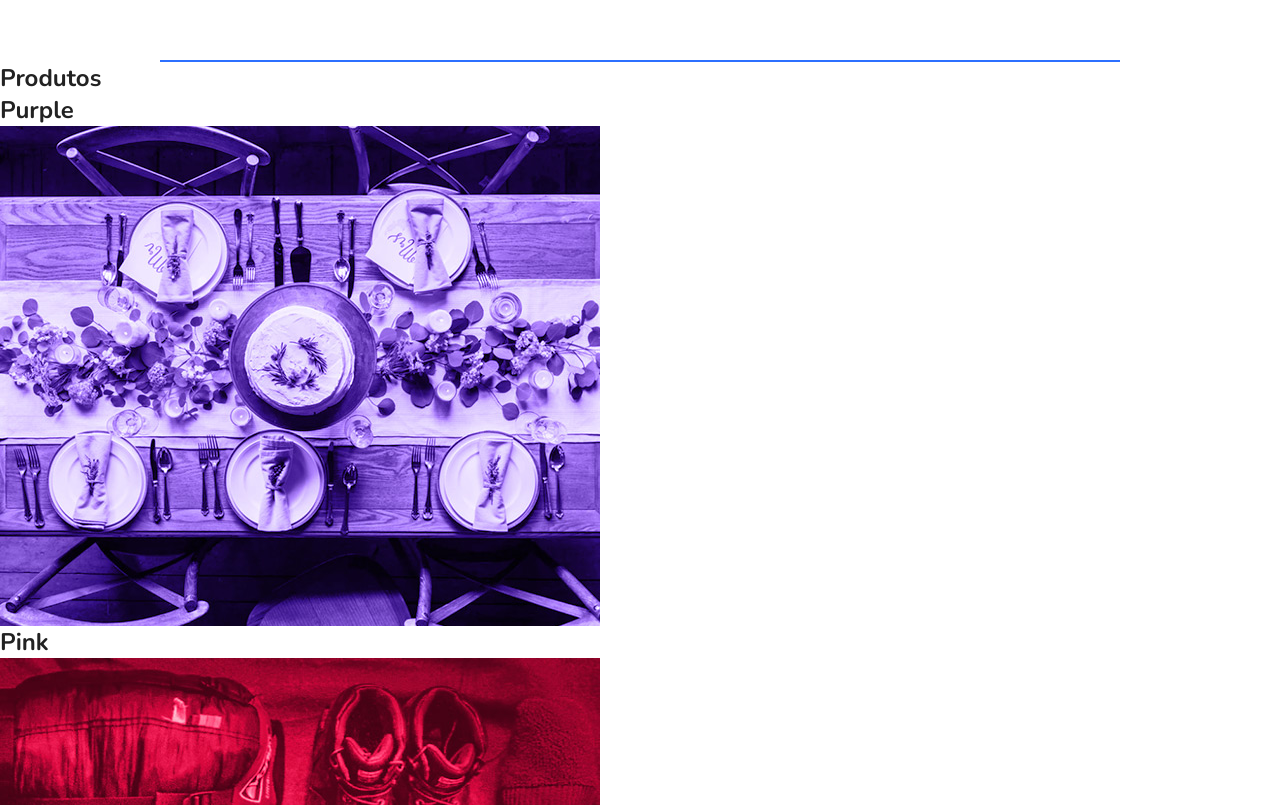
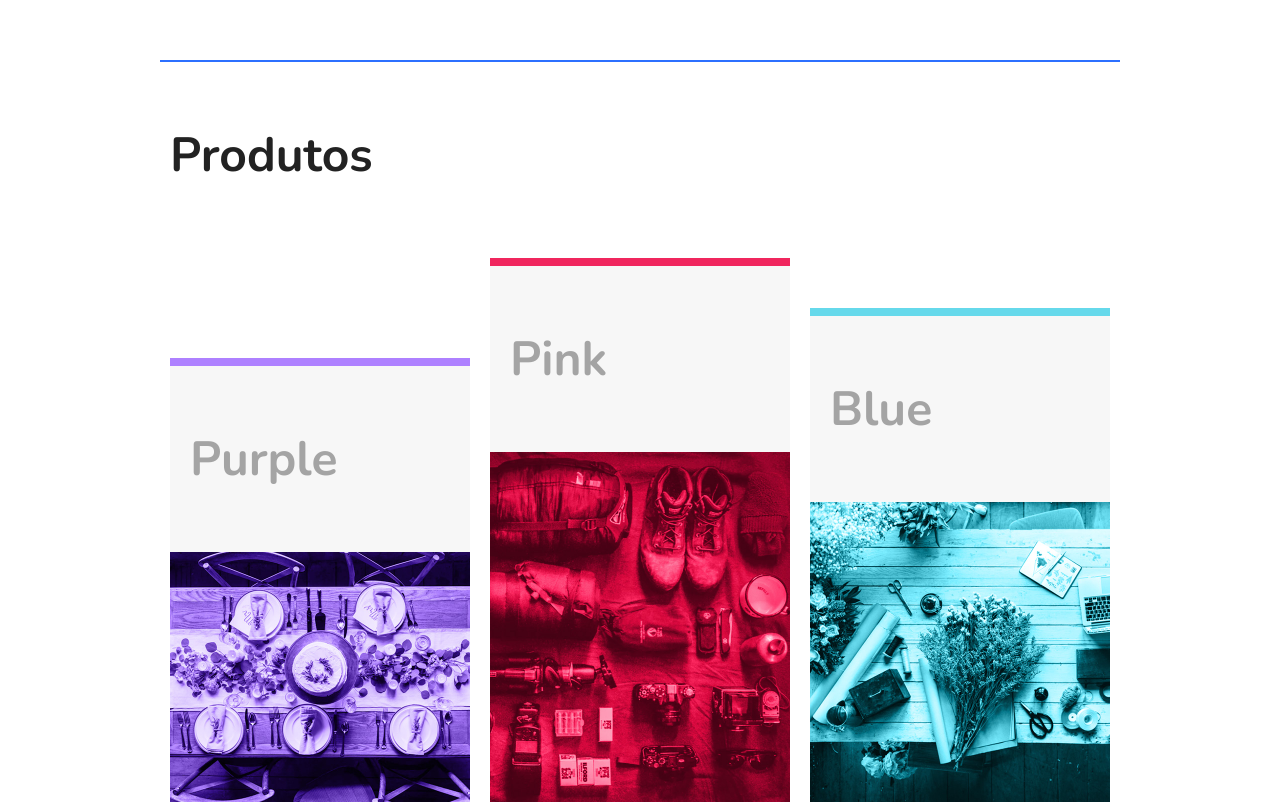
Before and after one commit to aleal4/flexblog, a plain HTML site: page flexblog/img/index.html in a window 1280 px wide. Shown: the part 949-1754 px from the top of the page. Drawn offline with nearby package versions, Linux system fonts and the light colour scheme.

Commit message:
produtos

```diff
--- a/flexblog/img/css/style.css
+++ b/flexblog/img/css/style.css
@@ -139,3 +139,42 @@ img {
   flex: 1 1 160px;
   margin: 0 10px;
 }
+
+/* Produtos */
+.produtos {
+  max-width: 960px;
+  margin: 60px auto;
+}
+
+.produtos h1{
+  font-size: 3em;
+  margin: 0 10px 60px 10px;
+}
+
+.produtos-container {
+  display: flex;
+  flex-wrap: wrap;
+  align-items: flex-end;
+}
+
+.produtos-item {
+  flex: 1 1 175px;
+  margin: 10px;
+}
+
+.produtos-item h2{
+  font-size: 3em;
+  color: #a4a4a4;
+  background: #f7f7f7;
+  padding: 60px 20px;
+}
+
+.purple {
+  border-top: 8px solid #ae81ff;
+}
+.pink {
+  border-top: 8px solid #f0265e;
+}
+.blue {
+  border-top: 8px solid #66d9eb;
+}
```
